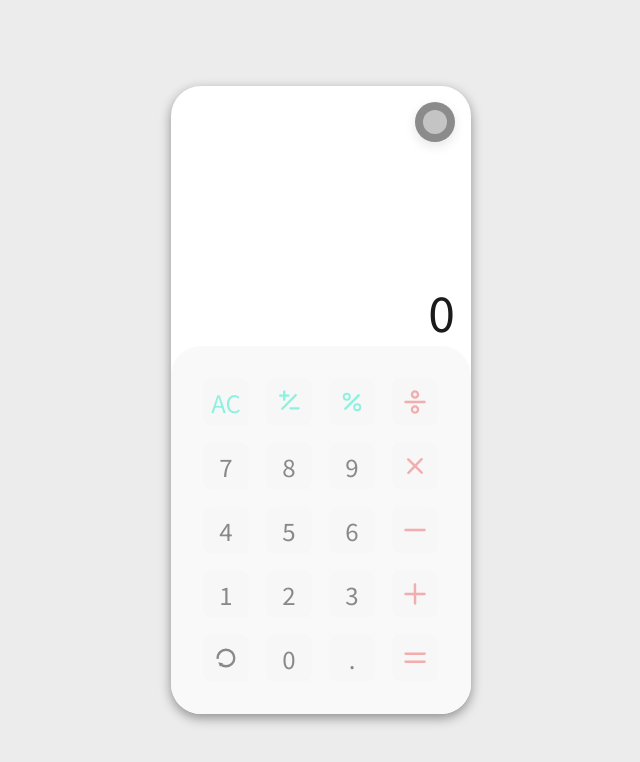
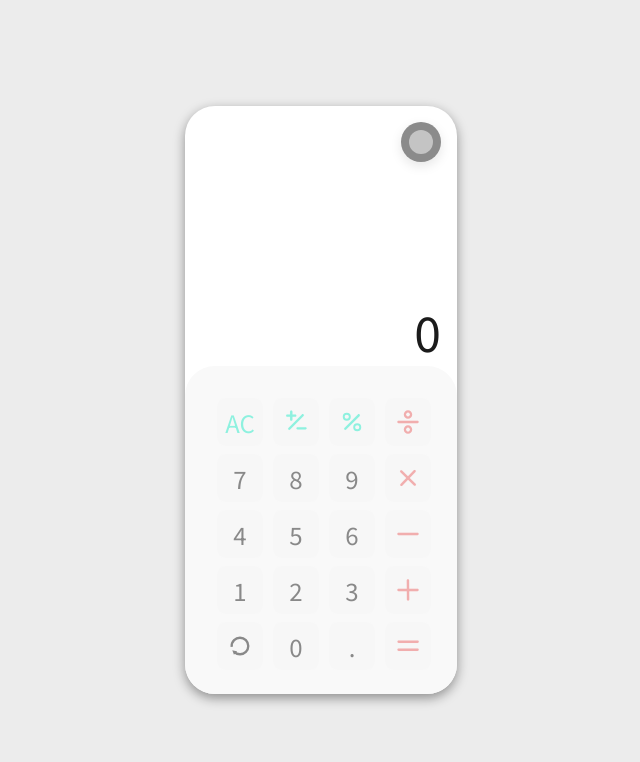
Before and after one commit to raph90/simple_calculator, a plain HTML site: page index.html in a window 1280 px wide. Shown: the whole page, without its empty margins (319-959 px from the left). Drawn offline with Linux system fonts and the light colour scheme.

Commit message:
changed sizing

```diff
--- a/style.css
+++ b/style.css
@@ -59,8 +59,6 @@ body {
   box-shadow: 0px 4px 12px rgba(0, 0, 0, 0.4);
   display: grid;
   grid-template-columns: 1fr;
-  width: 90%;
-  max-width: 300px;
   margin: 0 auto;
 }
 
@@ -112,8 +110,8 @@ input:checked + .slider {
 .buttons-area {
   display: grid;
   padding: 2em;
-  grid-template-columns: repeat(4, 1fr);
-  grid-template-rows: repeat(5, 1fr);
+  grid-template-columns: repeat(4, 40px);
+  grid-template-rows: repeat(5, 40px);
   grid-gap: 1em;
   border-radius: var(--br);
   grid-row: 2 / span 1;
```
